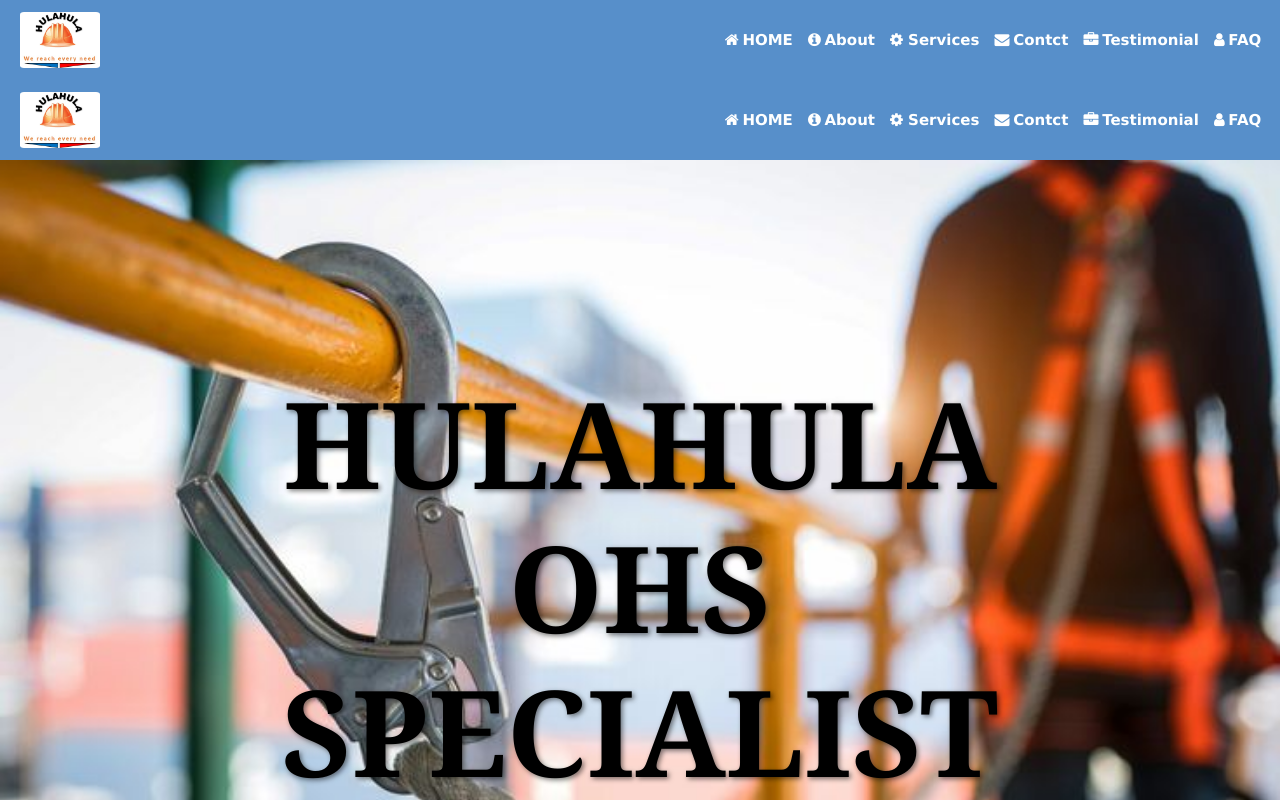
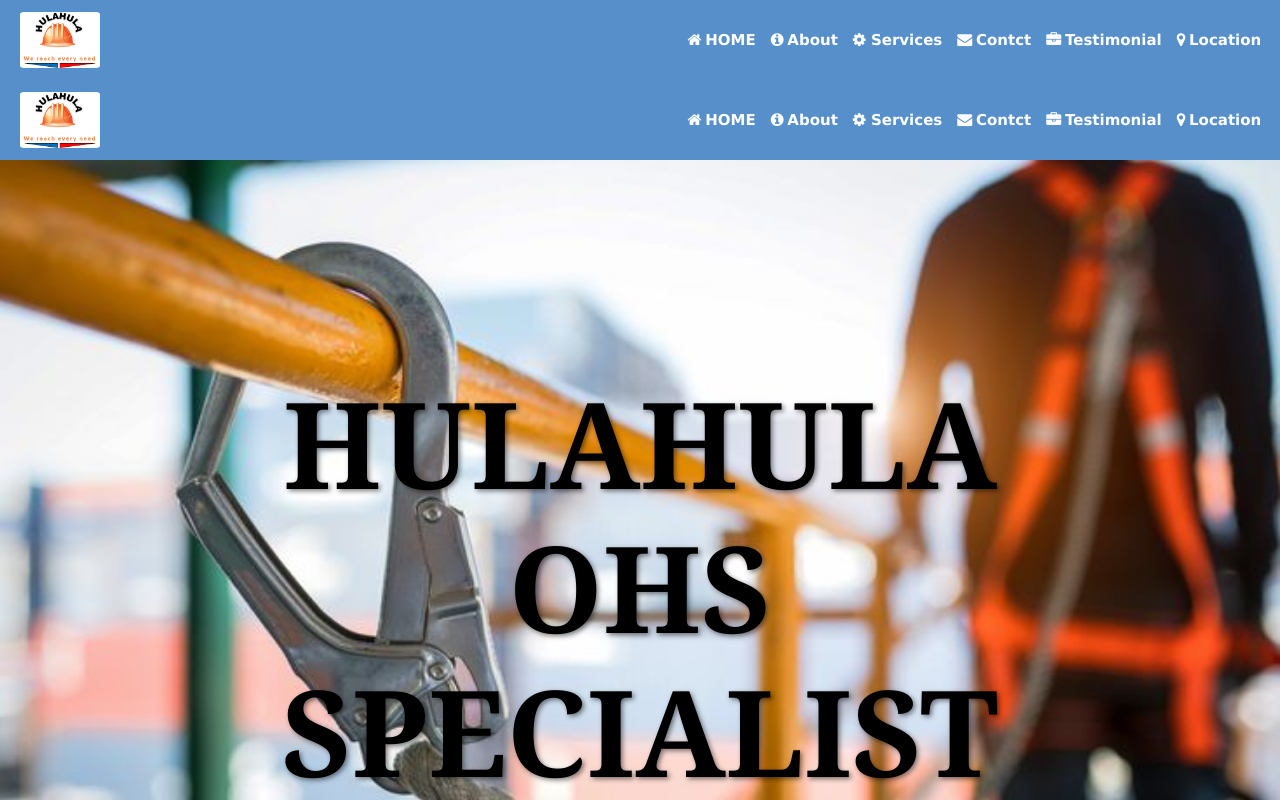
Before and after one commit to sasekaninkuri/OHS-Specialist-Website, an Angular app: page /first-component in a window 1280 px wide. Shown: the top 800 px of the page. Built offline with nearby package versions, Linux system fonts and the light colour scheme.

Commit message:
insert location

```diff
--- a/src/app/nav/nav.component.html
+++ b/src/app/nav/nav.component.html
@@ -34,7 +34,7 @@
                         <a class="nav-link" aria-current="page" href="#scrollspyHeading5"><i class="fa fa-briefcase">&nbsp;</i>{{navbarpro [4]}}</a>
                     </li>
                     <li class="nav-item">
-                        <a class="nav-link" aria-current="page" href="#scrollspyHeading6"><i class="fa fa-user">&nbsp;</i>{{navbarpro [5]}}</a>
+                        <a class="nav-link" aria-current="page" href="#scrollspyHeading6"><i class="fa fa-map-marker">&nbsp;</i>{{navbarpro [5]}}</a>
                     </li>
                 </ul>
             </div>
--- a/src/app/nav/nav.component.ts
+++ b/src/app/nav/nav.component.ts
@@ -11,7 +11,7 @@ export class NavComponent {
   home= 'Home'
 
   navbarpro = [
-    'HOME' , 'About' , 'Services' , 'Contct', 'Testimonial' , 'FAQ'
+    'HOME' , 'About' , 'Services' , 'Contct', 'Testimonial' ,'Location'
   ]
 
 }
```
